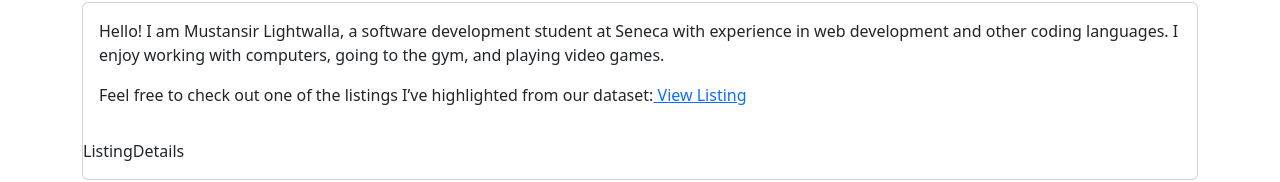
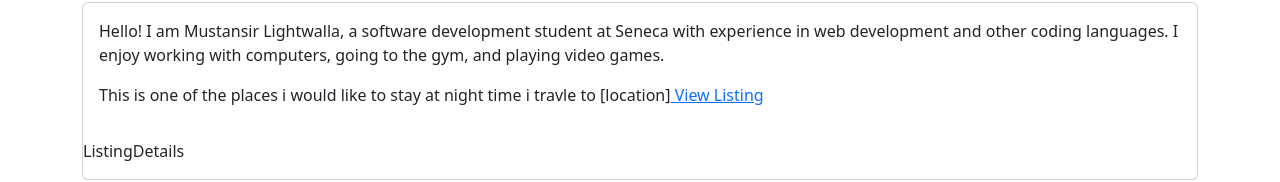
Before and after one commit to obesememes/BTI425-3, a Next.js app: page /about in a window 1280 px wide. Shown: the part 152-334 px from the top of the page. Built offline with nearby package versions, Linux system fonts and the light colour scheme.

Commit message:
Finishing Step 5

```diff
--- a/pages/about.js
+++ b/pages/about.js
@@ -16,7 +16,7 @@ export default function About(props) {
                     </p>
 
                     <p>
-                        Feel free to check out one of the listings I’ve highlighted from our dataset:
+                        This is one of the places i would like to stay at night time i travle to [location]
                         <Link href="/listing/1206363" passHref legacyBehavior>
                             <a> View Listing </a>
                         </Link>
```
